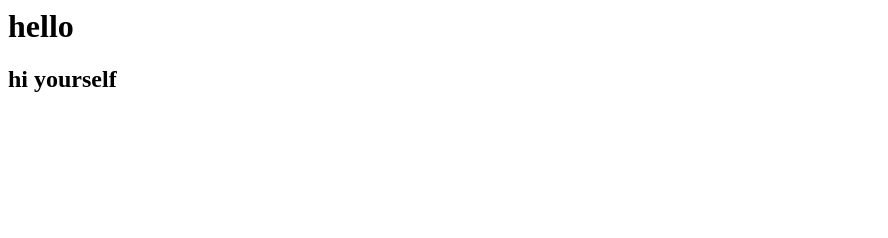
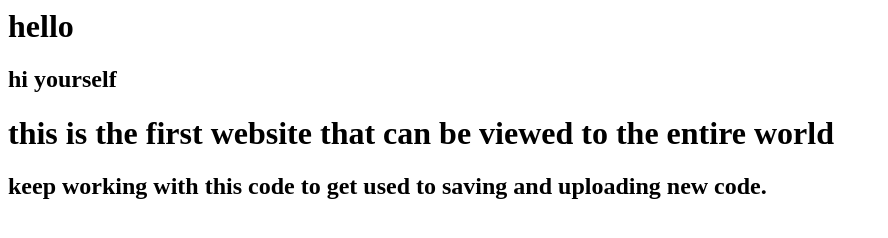
Before and after one commit to wastinnett/my-first-website-adam, a plain HTML site: page index.html in a window 1280 px wide. Shown: the whole page, without its empty margins (0-888 px from the left). Drawn offline with Linux system fonts and the light colour scheme.

Commit message:
Additional changes to code

```diff
--- a/index.html
+++ b/index.html
@@ -2,3 +2,5 @@
   hello
 </h1>
 <h2> hi yourself</h2>
+<h1> this is the first website that can be viewed to the entire world</h1>
+<h2>keep working with this code to get used to saving and uploading new code.</h2>
```
